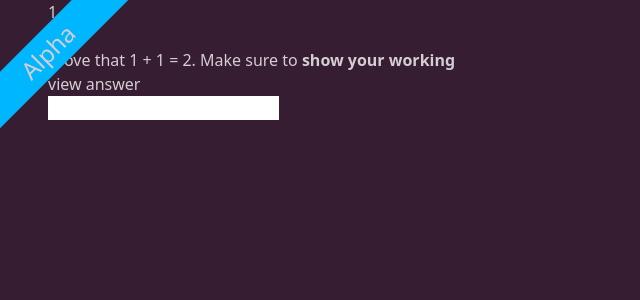
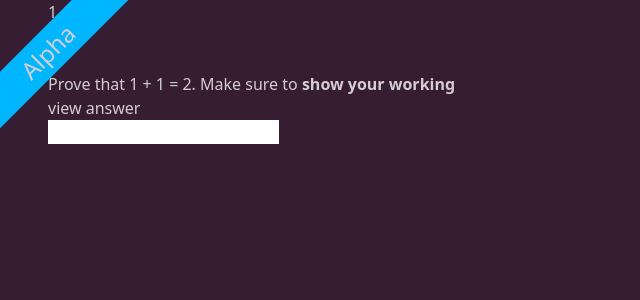
Before and after one commit to Alinaswe3/math-tutor, a SvelteKit app: page /menu/1 in a window 1280 px wide. Shown: the top 300 px of the page, without its empty margins (0-640 px from the left). Built offline with nearby package versions, Linux system fonts and the light colour scheme; some icons are missing.

Commit message:
Edited markup to account 3 column grid

```diff
--- a/src/routes/menu/[question]/+page.svelte
+++ b/src/routes/menu/[question]/+page.svelte
@@ -6,20 +6,19 @@
 </script>
 
 <section>
-    <div>
     <h1>{slug}</h1>
     <button>
         <span>Next</span>
         <Icon icon="ph:arrow-right-bold"/>
     </button>
+    <div>
+        <span>1</span>
     </div>
-    <div>
     <div>
         <p>Prove that 1 + 1 = 2. Make sure to <strong>show your working</strong></p>
         <button>
             view answer
         </button>
-        </div>
         <div>
             <!-- Answer area -->
         </div>
@@ -34,7 +33,7 @@
                 <input id="query" type="text"/>
             </div>
             <button type="submit">
-                    <Icon icon="typcn:arrow-up-outline" />
+                <Icon icon="typcn:arrow-up-outline"/>
             </button>
         </form>
     </div>
```
Lines whose indentation alone changed are shown as unchanged.
